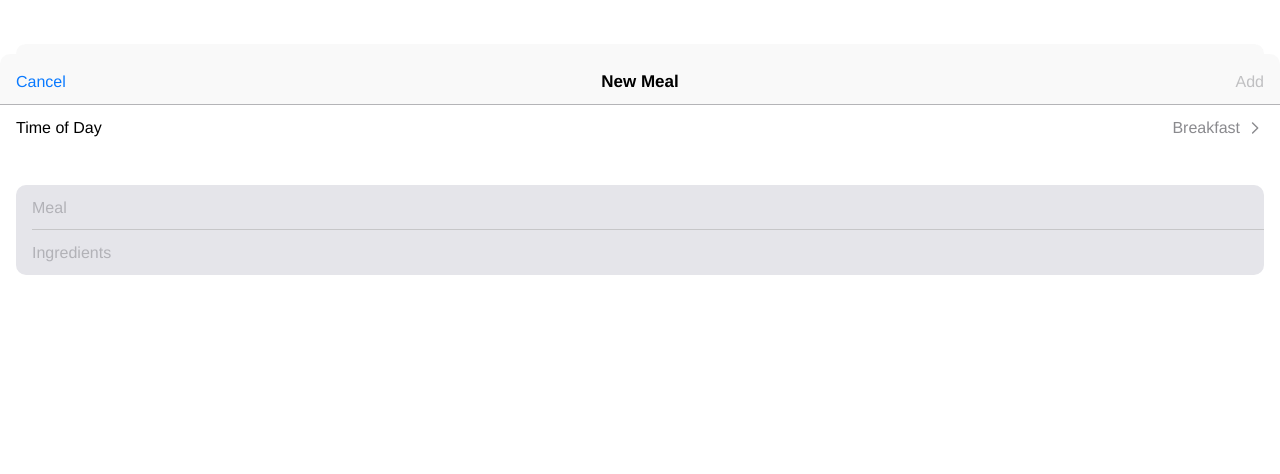
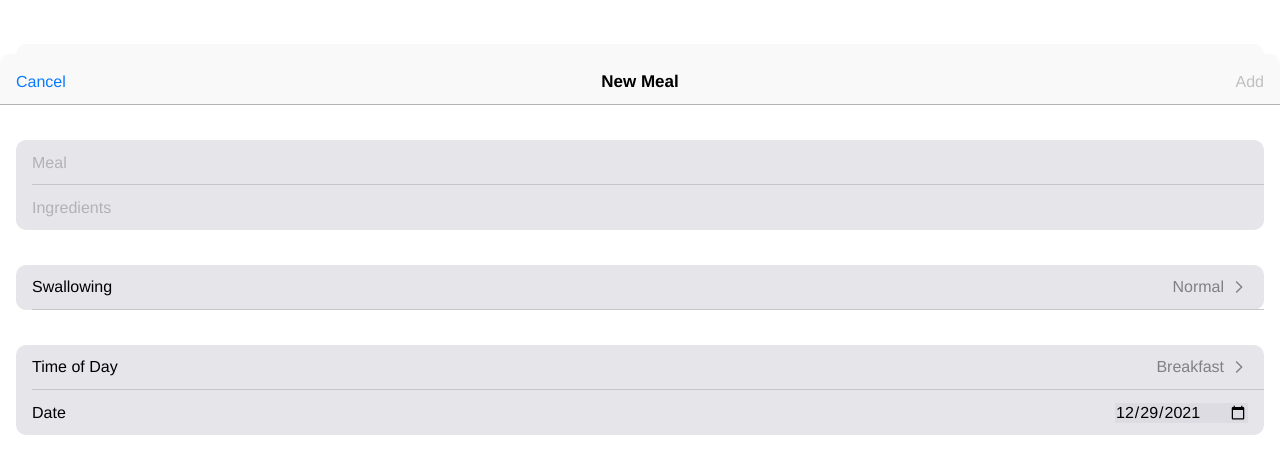
Before and after one commit to enwin/food-diary, a Vue app: page /add in a window 1280 px wide. Shown: the top 474 px of the page. Built offline with nearby package versions, Linux system fonts and the light colour scheme.

Commit message:
reformat app to allow multiple children to call the same screen by using route params as props

```diff
--- a/src/components/screen-view.vue
+++ b/src/components/screen-view.vue
@@ -8,6 +8,7 @@
       :aria-hidden="disabled || null"
       :inert="disabled || null"
       tabindex="-1"
+      v-bind="routeProps"
     />
   </transition>
 </template>
@@ -75,6 +76,13 @@ export default {
       }
 
       return undefined;
+    },
+    routeProps() {
+      if (this.$route.matched[this.index].props) {
+        return this.$route.params;
+      }
+
+      return {};
     },
     transitionName() {
       const previousView = this.$route.matched[this.index - 1];
--- a/src/router.js
+++ b/src/router.js
@@ -1,10 +1,10 @@
 import { createRouter, createWebHistory } from 'vue-router';
 
-import { addStore } from './store/add';
+import { addMeal } from './store/meal';
 
 import Home from './views/home.vue';
 import Add from './views/add.vue';
-import Type from './views/type.vue';
+import ModalSelect from './views/modal-select.vue';
 
 const routes = [
   {
@@ -19,17 +19,28 @@ const routes = [
         children: [
           {
             path: 'type',
-            component: Type,
+            component: ModalSelect,
             name: 'Type',
+            props: true,
             meta: {
               mode: 'overlay',
-              store: addStore,
+              store: addMeal,
+            },
+          },
+          {
+            path: 'effect',
+            component: ModalSelect,
+            name: 'Effect',
+            props: true,
+            meta: {
+              mode: 'overlay',
+              store: addMeal,
             },
           },
         ],
         meta: {
           mode: 'overlay',
-          store: addStore,
+          store: addMeal,
         },
       },
     ],
--- a/src/store/add.js
+++ b/src/store/meal.js
@@ -1,9 +1,12 @@
 import { defineStore } from 'pinia';
 import { markRaw } from 'vue';
 
-export const addStore = defineStore('meal', {
+const swallowTypes = ['Normal', 'Reduced', 'Blocked but pushed', 'Blocked'];
+
+export const addMeal = defineStore('meal', {
   state: () => {
-    const now = Date.now();
+    const today = new Date();
+    const now = today.getTime();
     const types = [
       {
         label: 'Breakfast',
@@ -40,7 +43,17 @@ export const addStore = defineStore('meal', {
     return {
       name: '',
       ingredients: '',
+      today: today.toISOString().split('T')[0],
       type,
+      swallowingLevel: '0',
+      swallowing: markRaw(
+        swallowTypes.map((label, index) => {
+          return {
+            label,
+            value: index,
+          };
+        })
+      ),
       types: markRaw(
         types.map((type) => {
           const { range, ...typeData } = type;
@@ -54,5 +67,8 @@ export const addStore = defineStore('meal', {
     currentType(state) {
       return state.types[state.type].label;
     },
+    swallowingType(state) {
+      return state.swallowing[state.swallowingLevel].label;
+    },
   },
 });
--- a/src/views/add.vue
+++ b/src/views/add.vue
@@ -1,7 +1,7 @@
 <template>
   <main id="add">
     <navigation-bar>
-      <template #title>New Meal</template>
+      <template #title>{{ title }}</template>
       <template #left>
         <control-button @click="cancel">Cancel</control-button>
       </template>
@@ -10,13 +10,6 @@
       </template>
     </navigation-bar>
     <form>
-      <input-link
-        v-model="type"
-        label="Time of Day"
-        :label-value="currentType"
-        :to="{ name: 'Type' }"
-        name="type"
-      />
       <form-group legend="Details" compressed>
         <input-text
           v-model="name"
@@ -31,6 +24,25 @@
           name="ingredients"
         />
       </form-group>
+      <form-group legend="Effect" compressed>
+        <input-link
+          v-model="swallowing"
+          :label="effectLabel"
+          :label-value="swallowing"
+          :to="effectLink"
+          name="type"
+        />
+      </form-group>
+      <form-group legend="Time" compressed>
+        <input-link
+          v-model="type"
+          :label="typeLabel"
+          :label-value="currentType"
+          :to="typeLink"
+          name="type"
+        />
+        <input-date v-model="today" label="Date" name="date" />
+      </form-group>
     </form>
   </main>
 </template>
@@ -38,6 +50,7 @@
 <script>
 import ControlButton from '../components/control-button.vue';
 import NavigationBar from '../components/navigation-bar.vue';
+import InputDate from '../components/input-date.vue';
 import InputLink from '../components/input-link.vue';
 import InputText from '../components/input-text.vue';
 import FormGroup from '../components/form-group.vue';
@@ -49,6 +62,7 @@ export default {
   components: {
     ControlButton,
     NavigationBar,
+    InputDate,
     InputLink,
     InputText,
     FormGroup,
@@ -57,18 +71,56 @@ export default {
     const route = useRoute();
     const store = route.meta.store();
 
-    const { name, type, ingredients } = storeToRefs(store);
+    const { ingredients, name, swallowingLevel, today, type } =
+      storeToRefs(store);
 
     return {
+      ingredients,
+      name,
+      routeName: route.name,
       store,
-      name,
+      swallowingLevel,
+      today,
       type,
-      ingredients,
+    };
+  },
+  data() {
+    return {
+      title: 'New Meal',
+      effectLabel: 'Swallowing',
+      typeLabel: 'Time of Day',
     };
   },
   computed: {
     currentType() {
       return this.store.currentType;
+    },
+    effectLink() {
+      return {
+        name: 'Effect',
+        params: {
+          parentTitle: this.title,
+          parentName: this.routeName,
+          title: this.effectLabel,
+          valuesKey: 'swallowing',
+          valueKey: 'swallowingLevel',
+        },
+      };
+    },
+    swallowing() {
+      return this.store.swallowingType;
+    },
+    typeLink() {
+      return {
+        name: 'Type',
+        params: {
+          parentTitle: this.title,
+          parentName: this.routeName,
+          title: this.typeLabel,
+          valuesKey: 'types',
+          valueKey: 'type',
+        },
+      };
     },
   },
   beforeUnmount() {
--- a/src/views/type.vue
+++ b/src/views/modal-select.vue
@@ -1,11 +1,11 @@
 <template>
   <main id="type">
     <navigation-bar>
-      <template #title>Time of Day</template>
+      <template #title>{{ title }}</template>
       <template #left>
-        <control-button direction="backward" @click="back"
-          >New Meal</control-button
-        >
+        <control-button direction="backward" @click="back">{{
+          parentTitle
+        }}</control-button>
       </template>
     </navigation-bar>
     <form>
@@ -13,7 +13,7 @@
         v-model="value"
         legend="Type"
         compressed
-        :values="types"
+        :values="values"
         name="type"
       />
     </form>
@@ -34,15 +34,37 @@ export default {
     NavigationBar,
     RadioGroup,
   },
-  setup() {
+  props: {
+    parentName: {
+      type: String,
+      required: true,
+    },
+    parentTitle: {
+      type: String,
+      required: true,
+    },
+    title: {
+      type: String,
+      required: true,
+    },
+    valueKey: {
+      type: String,
+      required: true,
+    },
+    valuesKey: {
+      type: String,
+      required: true,
+    },
+  },
+  setup(props) {
     const route = useRoute();
     const store = route.meta.store();
 
-    const { type, types } = storeToRefs(store);
-
+    const refs = storeToRefs(store);
+    console.log(refs, props);
     return {
-      value: type,
-      types,
+      value: refs[props.valueKey],
+      values: refs[props.valuesKey],
     };
   },
   watch: {
@@ -53,7 +75,7 @@ export default {
   methods: {
     back() {
       this.$router.replace({
-        name: 'Add',
+        name: this.parentName,
       });
     },
   },
```
